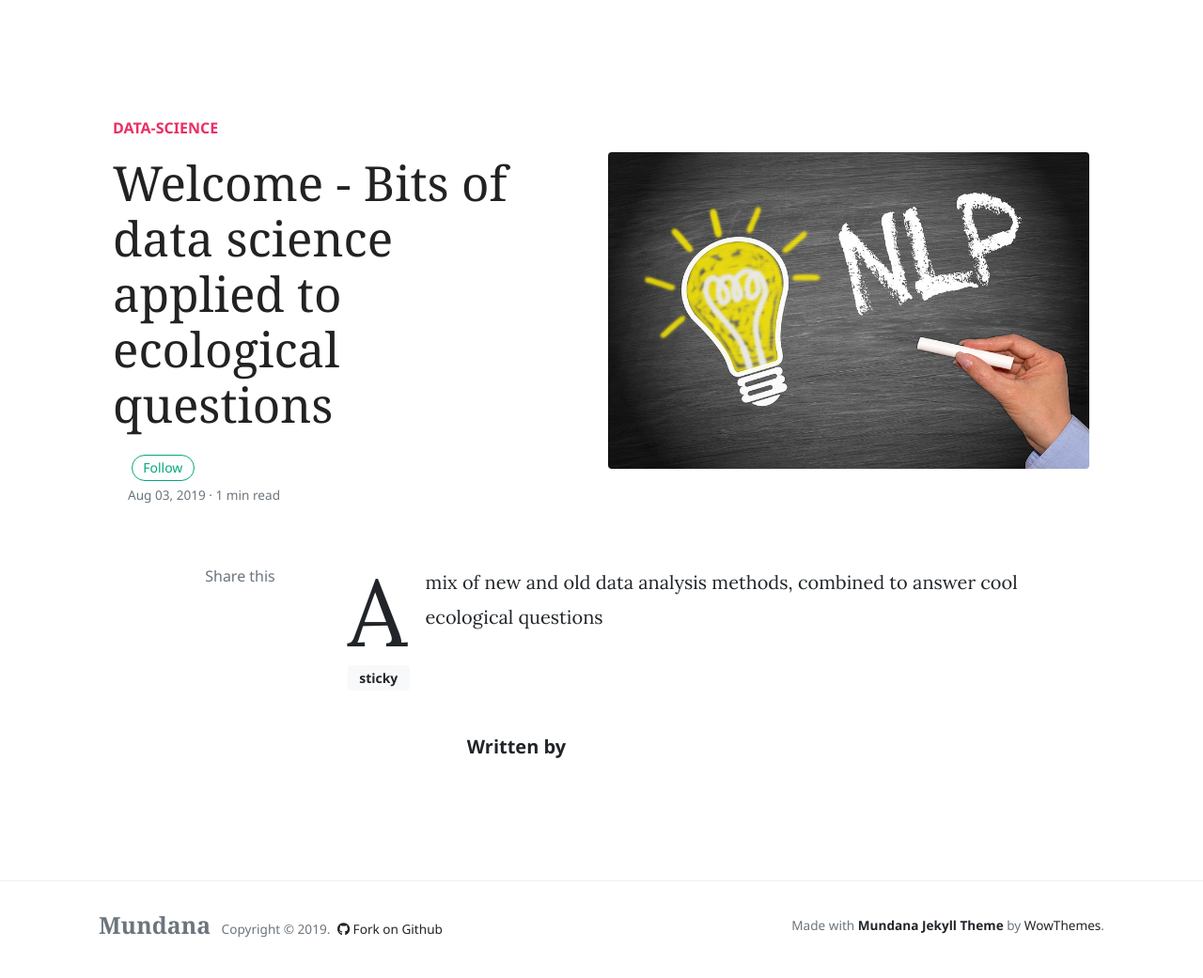
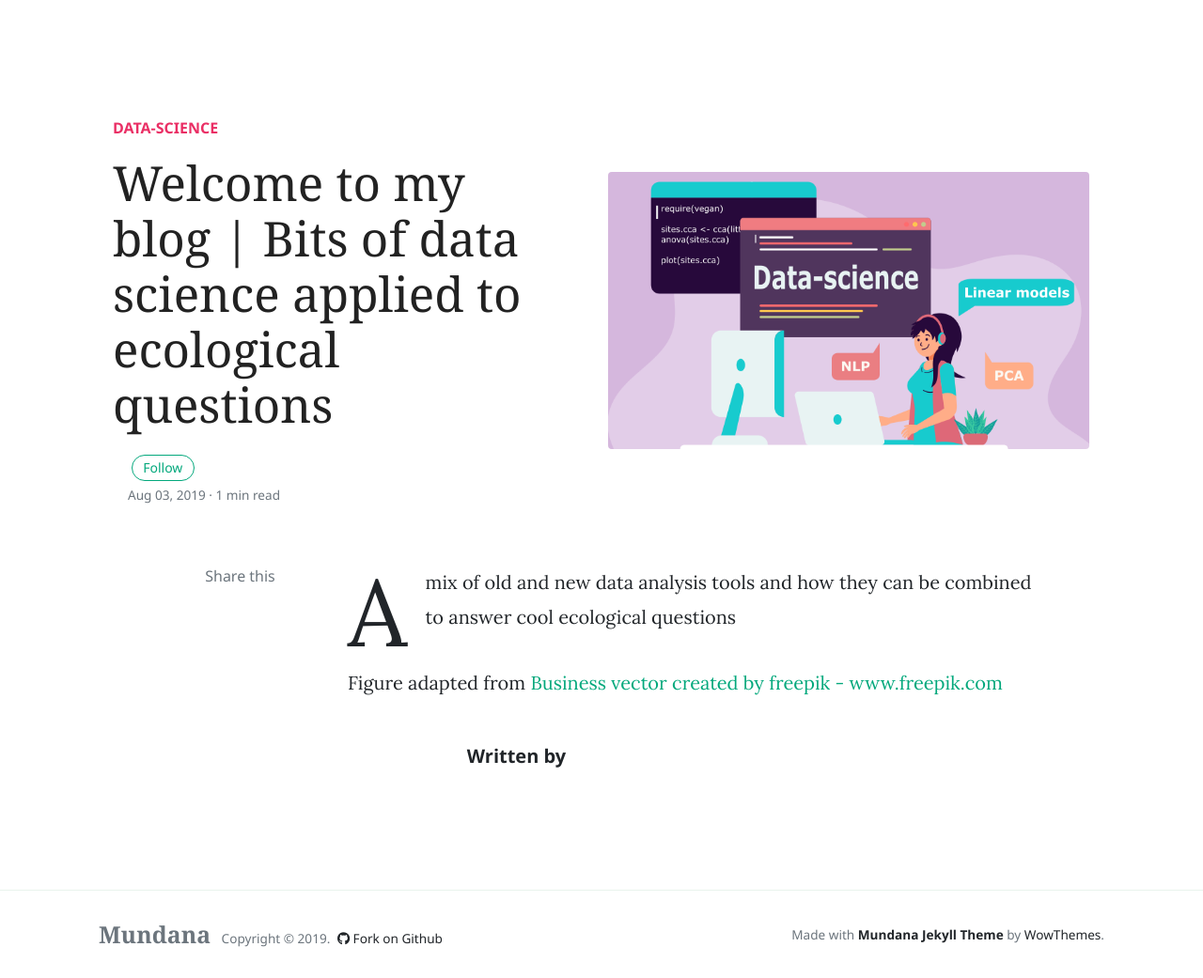
Before and after one commit to AlineQuadros/blog, a Jekyll site: the page built from _posts/2019-08-03-welcome-data-science-ecological-questions.md, in a window 1280 px wide and 1041 px high. Shown: the whole window at 94% size. Built offline with Jekyll 4.4.1, drawn with Linux system fonts in a browser that asks for light colours; nearby versions of some CDN libraries; comment, search, counter and statistics services are not loaded.

Commit message:
update front page

```diff
--- a/_posts/2019-08-03-welcome-data-science-ecological-questions.md
+++ b/_posts/2019-08-03-welcome-data-science-ecological-questions.md
@@ -1,11 +1,13 @@
 ---
 layout: post
-title:  "Welcome - Bits of data science applied to ecological questions"
+title:  "Welcome to my blog | Bits of data science applied to ecological questions"
 author: Aline
 categories: [ data-science ]
-image: assets/images/nlp.jpg
-tags: [sticky]
+image: assets/images/welcome_blog.png
 
 ---
 
-A mix of new and old data analysis methods, combined to answer cool ecological questions
+A mix of old and new data analysis tools and how they can be combined to answer cool ecological questions
+
+
+Figure adapted from <a href="https://www.freepik.com/free-photos-vectors/business">Business vector created by freepik - www.freepik.com</a>
```
Also changed, not shown: assets/images/welcome_blog.png (added).
